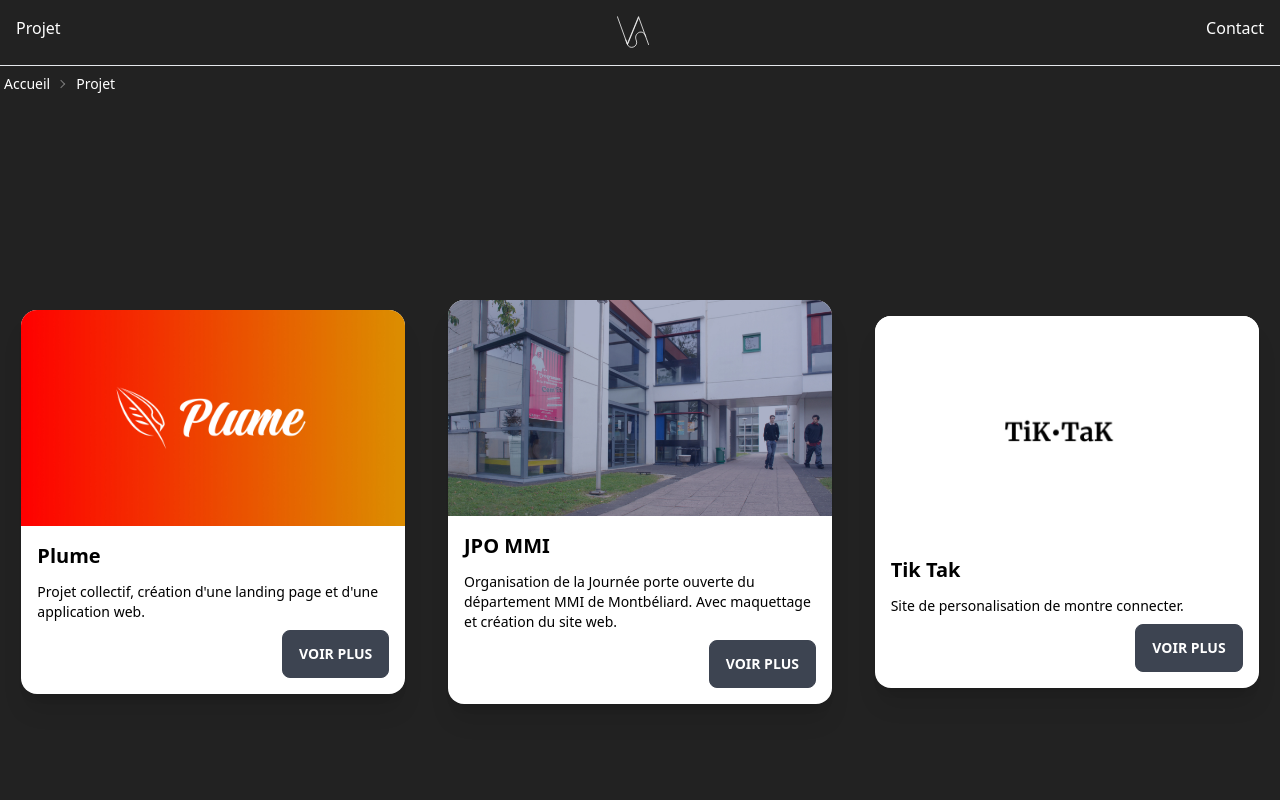
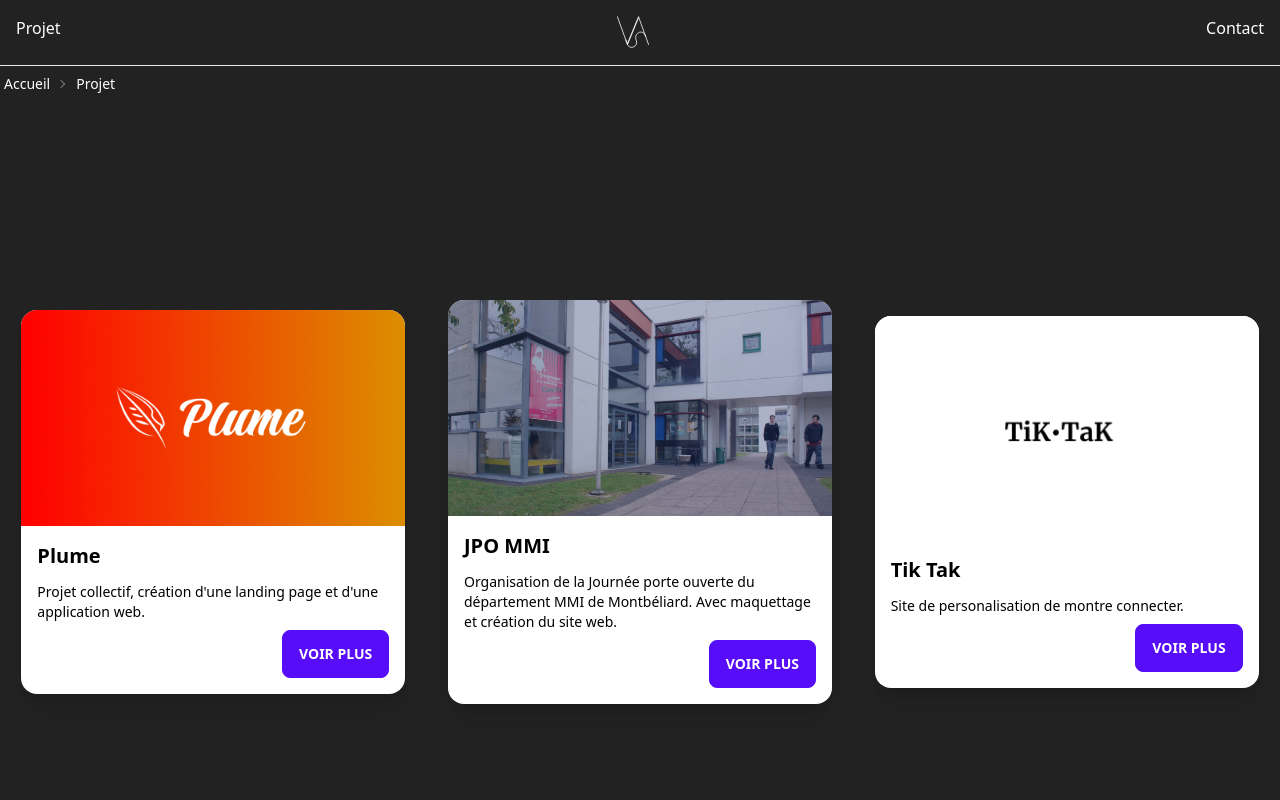
Before and after one commit to Steib-Audy-Victoria/Portfolio, a Vue app: page /Projet in a window 1280 px wide. Shown: the top 800 px of the page. Built offline with nearby package versions, Linux system fonts and the light colour scheme; what prettier-plugin-tailwindcss would draw is missing.

Commit message:
correction card projet

```diff
--- a/src/views/HomeView.vue
+++ b/src/views/HomeView.vue
@@ -55,7 +55,7 @@
                 </div>
             </div>
 
-            <!--Projet tik tak-->
+            <!-- Projet tik tak
             <div class="card w-96 bg-base-100 shadow-xl image-full">
                 <figure><img src="../assets/LogoTikTak.png" alt="Logo Tik Tak" /></figure>
                 <div class="card-body">
@@ -67,7 +67,7 @@
                     </button>
                     </div>
                 </div>
-            </div>
+            </div> -->
         </div>
         <div class="flex justify-center items-center py-4">
             <button class="border border-white p-2 font-bold ">
--- a/src/views/ProjetView.vue
+++ b/src/views/ProjetView.vue
@@ -19,7 +19,7 @@
                 <h2 class="card-title">Plume</h2>
                 <p>Projet collectif, création d'une landing page et d'une application web.</p>
                 <div class="card-actions justify-end">
-                    <button class="btn btn-neutral">
+                    <button class="btn btn-primary">
                         <RouterLink to="/Plume">Voir plus</RouterLink>
                     </button>
                 </div>
@@ -35,7 +35,7 @@
                     Avec maquettage et création du site web.
                 </p>
                 <div class="card-actions justify-end">
-                    <button class="btn btn-neutral">
+                    <button class="btn btn-primary">
                         <RouterLink to="/JPO">Voir plus</RouterLink>
                     </button>
                 </div>
@@ -49,7 +49,7 @@
                 <h2 class="card-title">Tik Tak </h2>
                 <p>Site de personalisation de montre connecter.</p>
                 <div class="card-actions justify-end">
-                    <button class="btn btn-neutral">
+                    <button class="btn btn-primary">
                         <RouterLink to="/TikTak">Voir plus</RouterLink>
                     </button>
                 </div>
```
